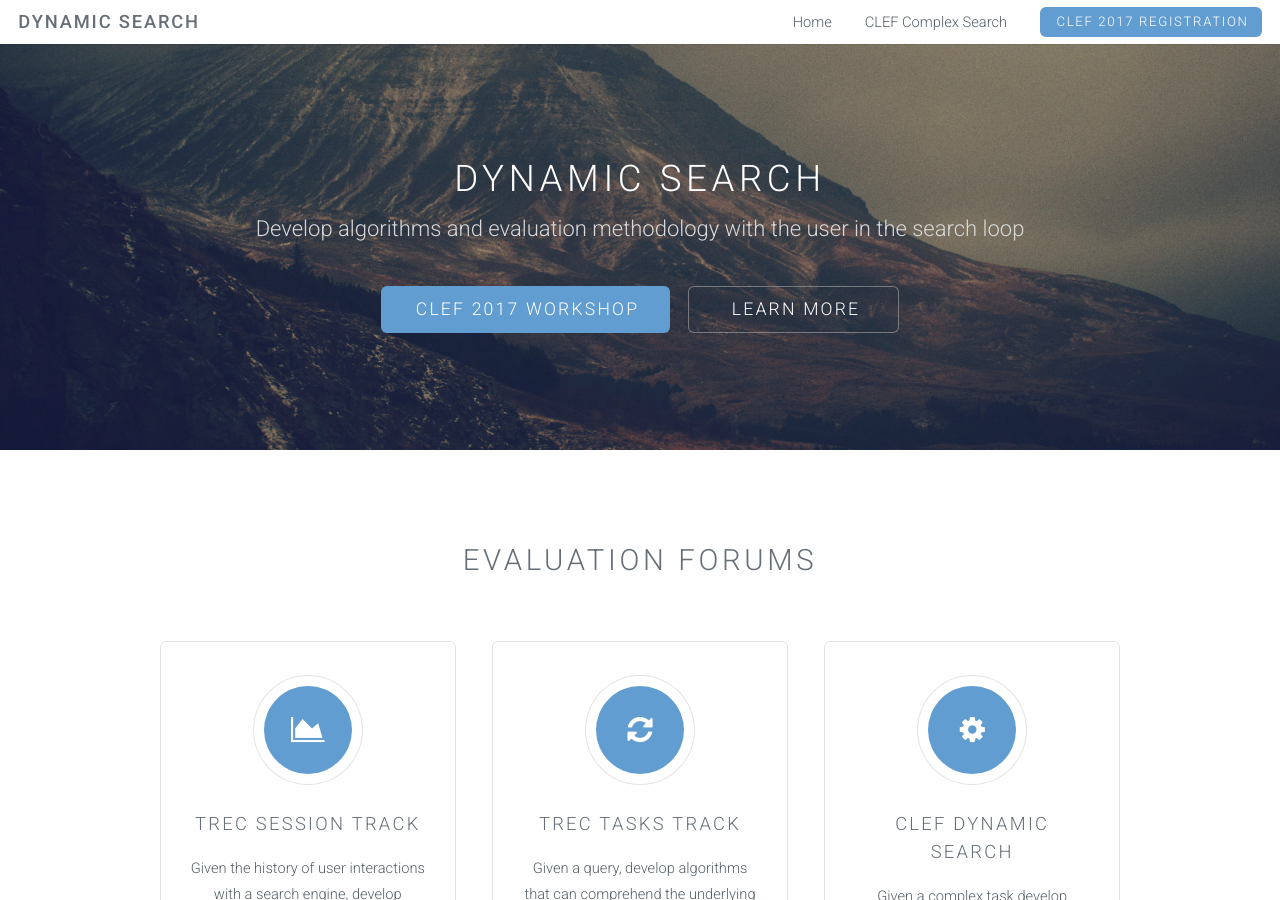
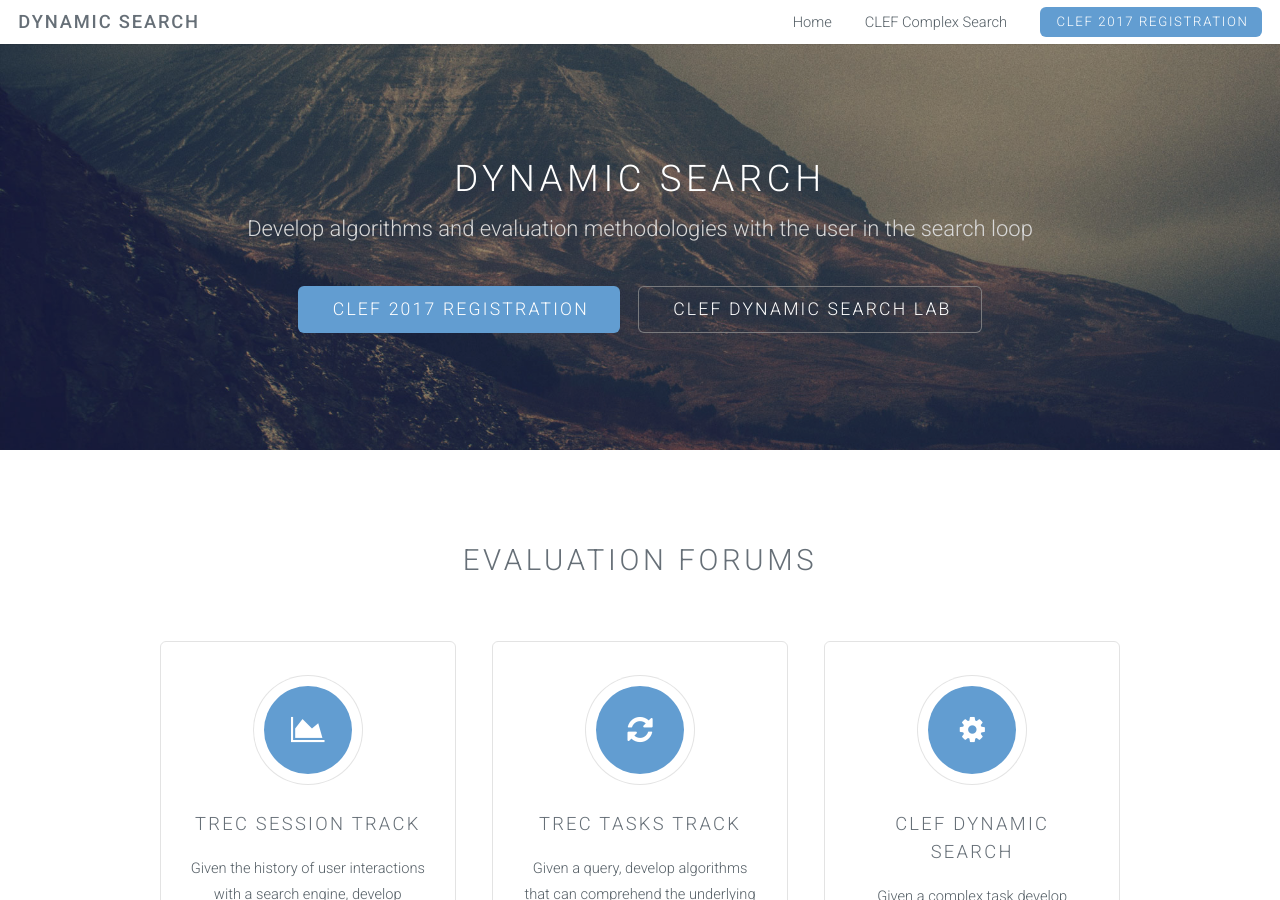
Before and after one commit to ekanou/dynamicsearch, a Jekyll site: the page built from index.html, in a window 1280 px wide and 900 px high. Built offline with Jekyll 4.4.1, drawn with Linux system fonts in a browser that asks for light colours.

Commit message:
Update landing-page.html

```diff
--- a/_layouts/landing-page.html
+++ b/_layouts/landing-page.html
@@ -11,10 +11,10 @@
         <section id="banner">
             <div class="inner">
                 <h2>Dynamic Search</h2>
-                <p>Develop algorithms and evaluation methodology with the user in the search loop</a></p>
+                <p>Develop algorithms and evaluation methodologies with the user in the search loop</a></p>
                 <ul class="actions">
-                    <li><a href="#content" class="button big special">CLEF 2017 Workshop</a></li>
-                    <li><a href="#elements" class="button big alt">Learn More</a></li>
+                    <li><a href="" class="button big special">CLEF 2017 Registration</a></li>
+                    <li><a href="#lab" class="button big alt">CLEF Dynamic Search Lab</a></li>
                 </ul>
             </div>
         </section>
```
